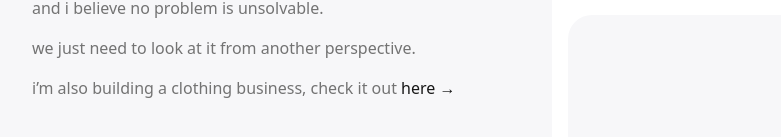
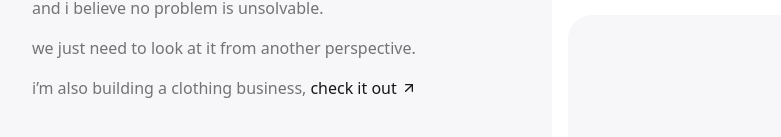
Before and after one commit to asaadbahmed/asaadbahmed.github.io, a React (Vite) app: page / in a window 1280 px wide. Shown: the part 409-546 px from the top of the page, without its empty margins (80-861 px from the left). Built offline with nearby package versions, Linux system fonts and the light colour scheme.

Commit message:
updated hero

```diff
--- a/src/App.tsx
+++ b/src/App.tsx
@@ -1,6 +1,7 @@
 import "./App.css";
 import { Separator } from "@/components/ui/separator";
 import { Navbar } from "@/components/navigation-bar";
+import { ArrowUpRight } from "lucide-react";
 import pose_2 from "@/assets/memojis/pose_2.png";
 
 // const AboutCard = () => (
@@ -63,15 +64,15 @@ function App() {
               <div>as there's never only one solution.</div>
               <div>and i believe no problem is unsolvable.</div>
               <div>we just need to look at it from another perspective.</div>
-              <div>
-                i’m also building a clothing business, check it out{" "}
+              <div className="flex flex-row flex-wrap items-center gap-1 text-muted-foreground">
+                i’m also building a clothing business,{" "}
                 <a
                   href="https://anytimeoutfits.com"
                   target="_blank"
                   rel="noopener noreferrer"
-                  className="text-primary font-medium hover:underline"
+                  className="text-primary font-medium hover:underline flex items-center gap-1"
                 >
-                  here →
+                  check it out <ArrowUpRight className="w-4 h-4" />
                 </a>
               </div>
             </div>
```
